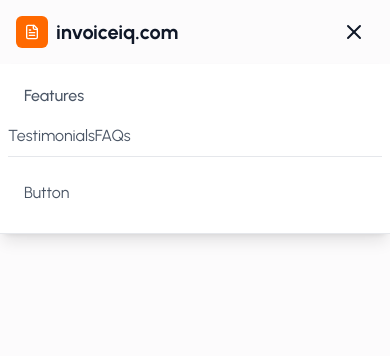
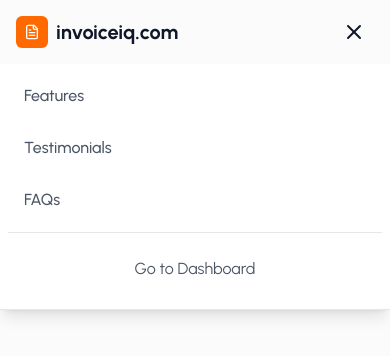
Before and after one commit to utsavpatel562/ai-invoice-generator, a React (Vite) app in the folder frontend/invoice-generator/: page / in a window 390 px wide. Both pictures are taken after a click on the button 354 px from the left and 32 px from the top of the page. Shown: the top 356 px of the page. Built offline with nearby package versions, Linux system fonts and the light colour scheme.

Commit message:
latest commit

```diff
--- a/frontend/invoice-generator/src/components/landing/Headers.jsx
+++ b/frontend/invoice-generator/src/components/landing/Headers.jsx
@@ -113,10 +113,16 @@ const Headers = () => {
               >
                 Features
               </a>
-              <a href="#testimonials" className="">
+              <a
+                href="#testimonials"
+                className="block px-4 py-3 text-gray-600 hover:text-gray-900 hover:bg-gray-50 font-medium transition-colors duration-200"
+              >
                 Testimonials
               </a>
-              <a href="#faq" className="">
+              <a
+                href="#faq"
+                className="block px-4 py-3 text-gray-600 hover:text-gray-900 hover:bg-gray-50 font-medium transition-colors duration-200"
+              >
                 FAQs
               </a>
               <div className="border-t border-gray-200 my-2"></div>
--- a/frontend/invoice-generator/src/components/ui/Button.jsx
+++ b/frontend/invoice-generator/src/components/ui/Button.jsx
@@ -1,3 +1,5 @@
+import { Loader } from "lucide-react";
+
 const Button = ({
   variant = "primary",
   size = "medium",
@@ -19,7 +21,22 @@ const Button = ({
     medium: "px-4 py-2 h-10 text-md",
     large: "px-6 py-3 h-12 text-base",
   };
-  return <div>Button</div>;
+  return (
+    <button
+      className={`${baseClasses} ${variantClasses[variant]} ${sizeClasses[size]}`}
+      disabled={isLoading}
+      {...props}
+    >
+      {isLoading ? (
+        <Loader className="w-5 h-5 animate-spin" />
+      ) : (
+        <>
+          {Icon && <Icon className="w-4 h-4 mr-2" />}
+          {children}
+        </>
+      )}
+    </button>
+  );
 };
 
 export default Button;
```
